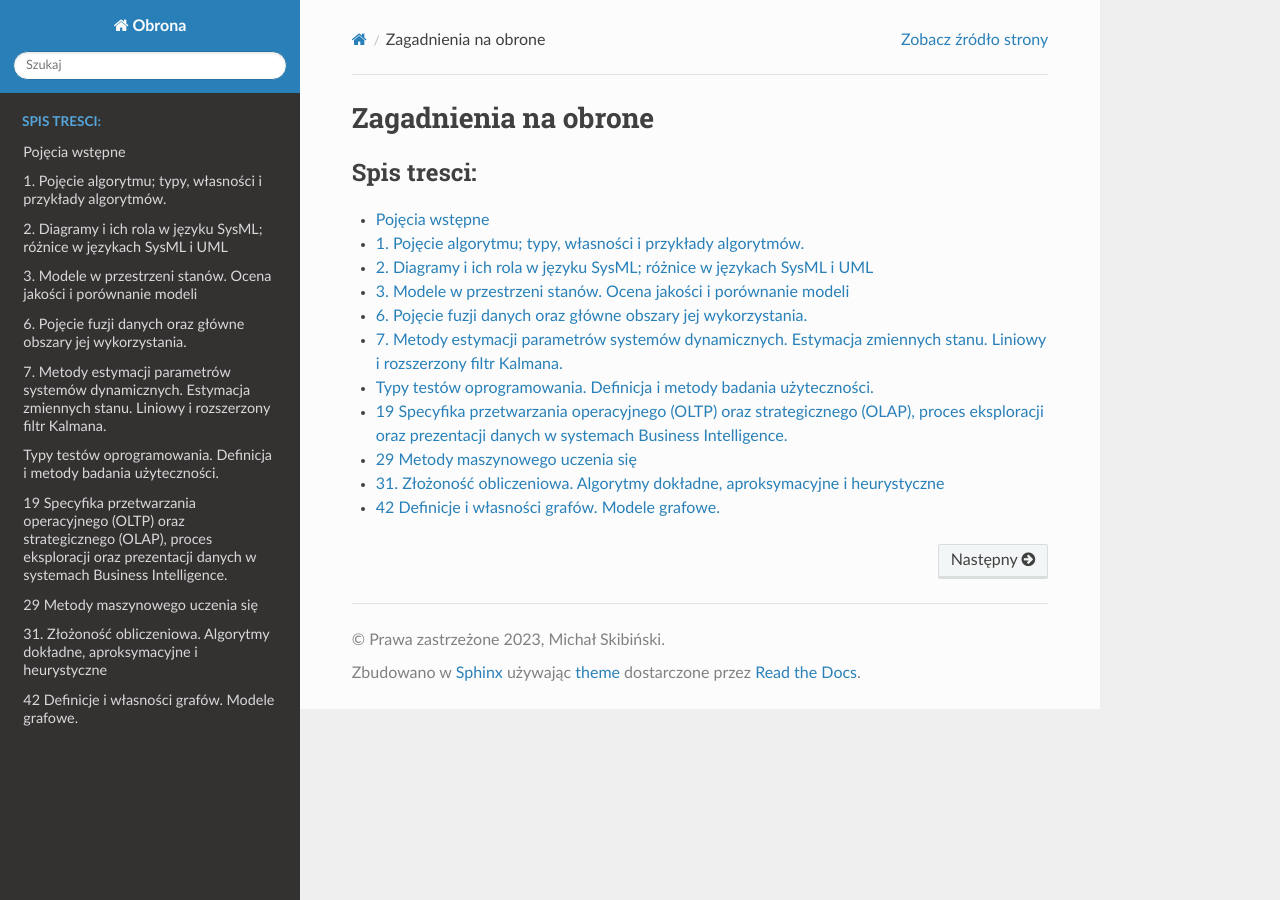
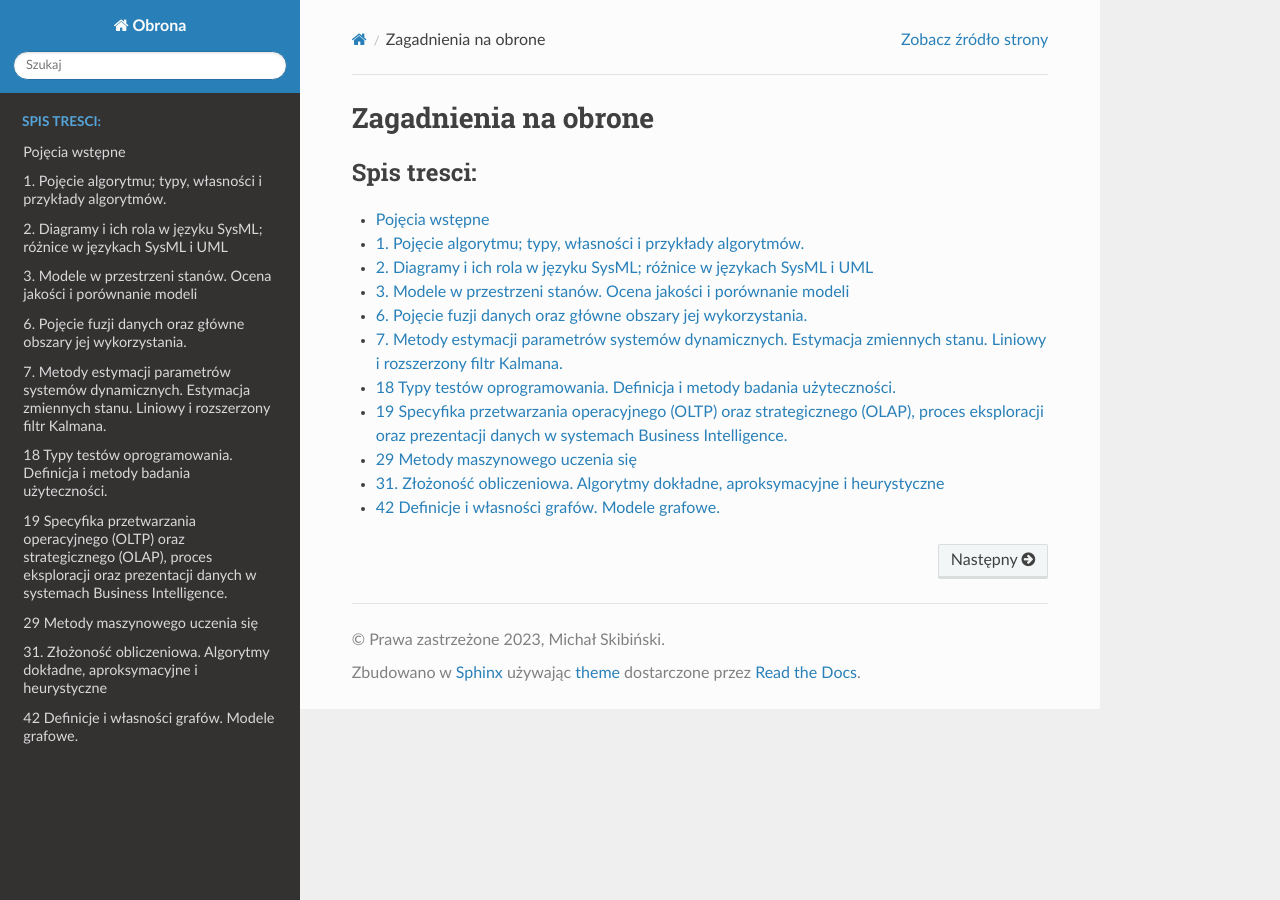
Before and after one commit to miskibin/obrona, a Sphinx documentation site: the page built from docs/source/index.rst, in a window 1280 px wide. Built offline with Sphinx 7.4.7 and the Read the Docs theme 2.0.0, drawn with Linux system fonts in a browser that asks for light colours.

```diff
--- a/docs/source/18.md
+++ b/docs/source/18.md
@@ -1,4 +1,4 @@
-# Typy testów oprogramowania. Definicja i metody badania użyteczności.
+# 18 Typy testów oprogramowania. Definicja i metody badania użyteczności.
 
 ![typy testów](https://miro.medium.com/v2/resize:fit:1400/format:webp/1*dDhK8OrVNpCPUR1hK5Zgcg.png)
 
```
Also changed, not shown: 2 other files.
